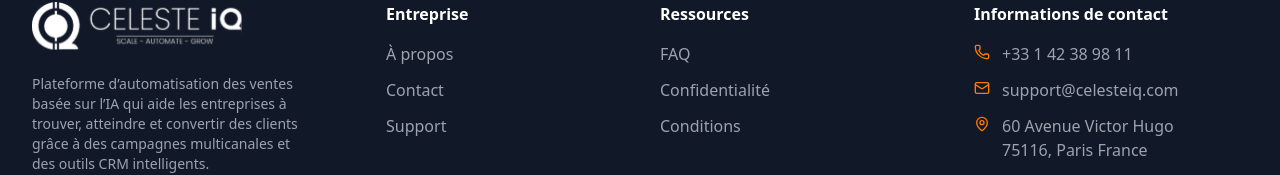
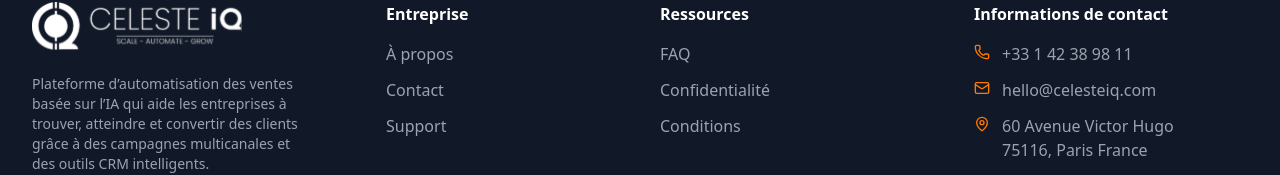
Before and after one commit to CelesteIQ/celesteiq_website_french, a Next.js app: page /fr/smartpackages in a window 1280 px wide. Shown: the part 5886-6061 px from the top of the page. Built offline with nearby package versions, Linux system fonts and the light colour scheme.

Commit message:
chat bot setting

```diff
--- a/src/components/Footer.tsx
+++ b/src/components/Footer.tsx
@@ -116,10 +116,10 @@ export default function Footer() {
                             <li className="flex items-start gap-3">
                                 <Mail className="mt-0.5 h-4 w-4 text-[#FF7A00]" />
                                 <Link
-                                    href="mailto:support@celesteiq.com"
+                                    href="mailto:hello@celesteiq.com"
                                     className="hover:text-white transition-colors"
                                 >
-                                    support@celesteiq.com
+                                    hello@celesteiq.com
                                 </Link>
                             </li>
 
```
